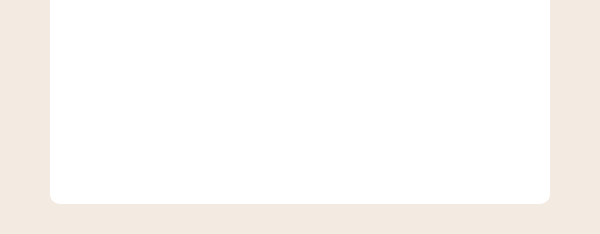
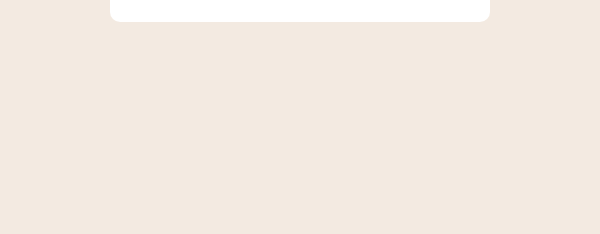
Before and after one commit to Evex12324/Cartao-de-visualizacao-do-produto-componente-principal, a plain HTML site: page index.html in a window 600 px wide. Shown: the part 566-800 px from the top of the page. Drawn offline with Linux system fonts and the light colour scheme.

Commit message:
Add files via upload

```diff
--- a/src/CSS/responsive.css
+++ b/src/CSS/responsive.css
@@ -1,9 +1,12 @@
 @media(max-width: 600px) {
+
+    body {
+        justify-content: center;
+    }
 
     main {
         flex-direction: column;
-        width: 500px;
-        margin: 30px auto;
+        width: 380px;
     }
 
     .perfume-desktop {
@@ -32,11 +35,6 @@
 
 @media(min-width: 600px) {
 
-    body {
-        height: 100vh;
-        display: flex;
-    }
-
     .perfume-mobile {
         display: none;
     }
--- a/src/CSS/style.css
+++ b/src/CSS/style.css
@@ -2,6 +2,8 @@
 
 body {
     background-color: #f3eae1;
+    display: flex;
+    height: 100vh;
 }
 
 main {
```
